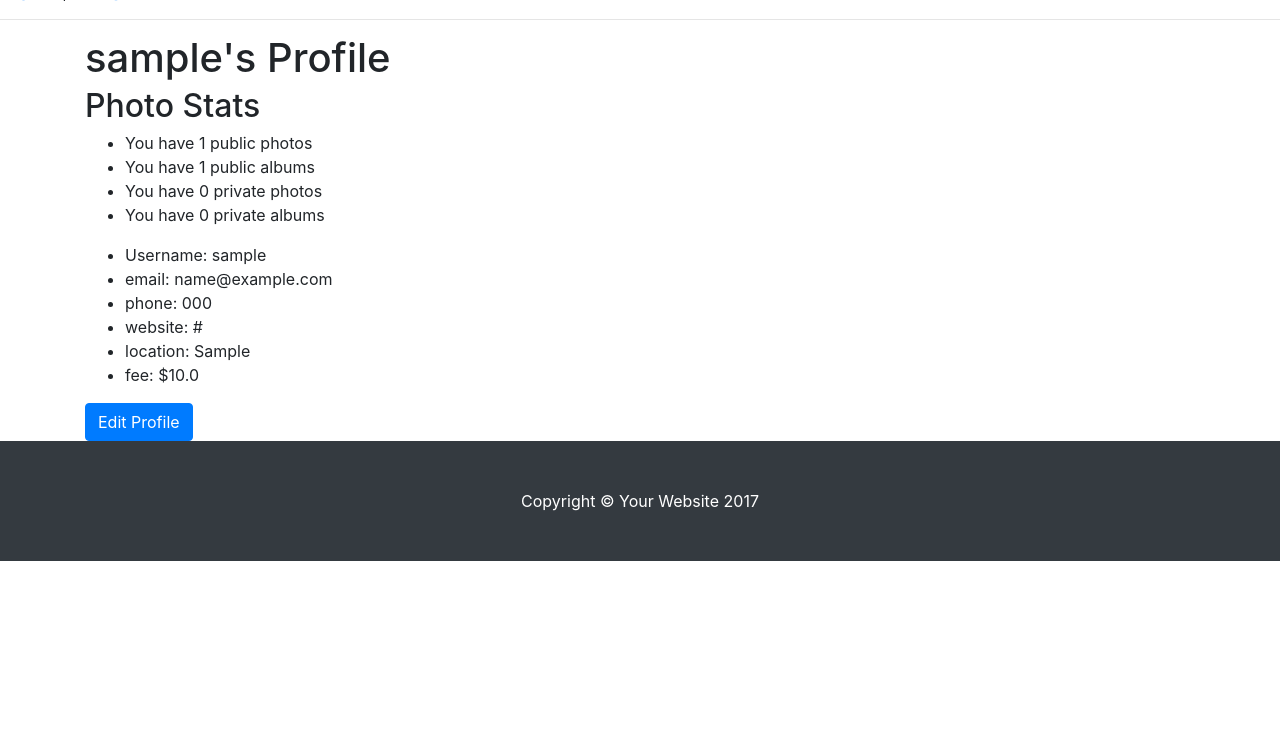
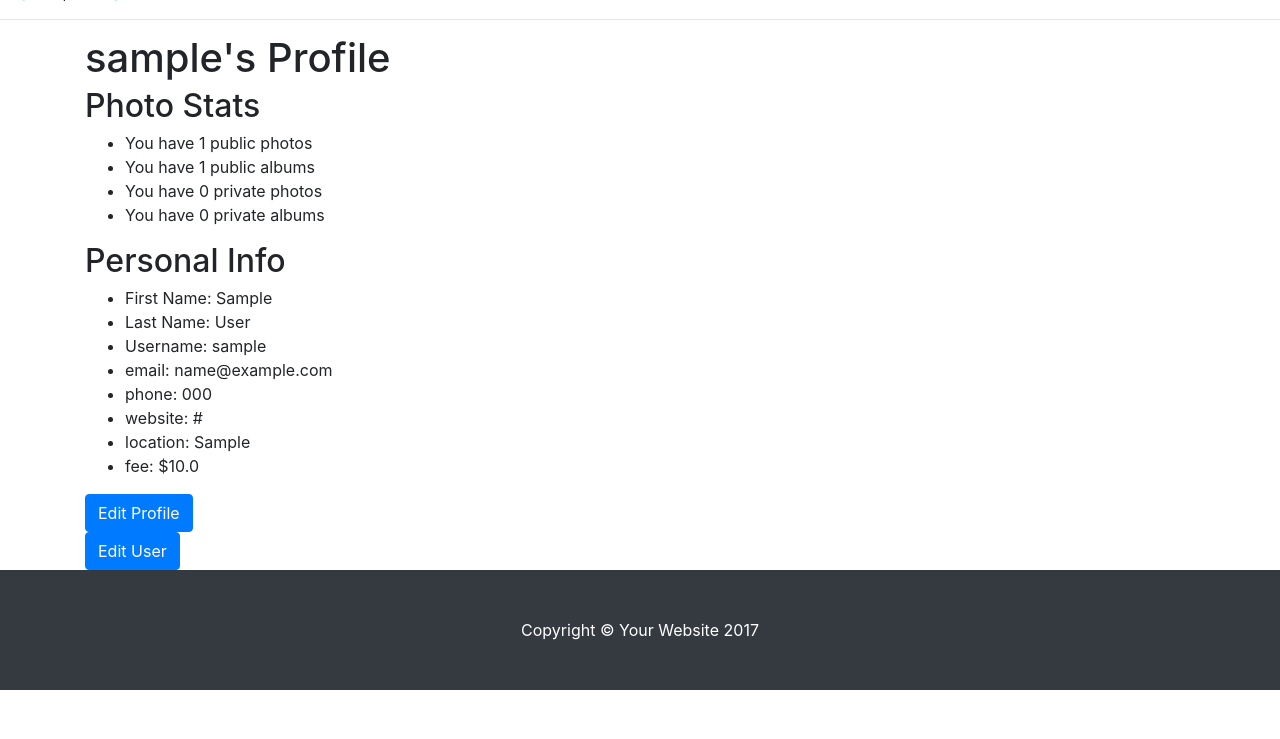
Before and after one commit to RJB888/django-imager, a Django app: page /profile/ in a window 1280 px wide. Shown: the part 61-800 px from the top of the page. Run offline with Django 3.2, Linux system fonts and the light colour scheme; a user stored in the database is signed in; tables that the repository leaves empty hold one stand-in row (values such as "Sample post"); some libraries are stand-ins or nearby versions.

Commit message:
added edit form for user

```diff
--- a/imagersite/imager_profile/views.py
+++ b/imagersite/imager_profile/views.py
@@ -2,6 +2,7 @@ from django.shortcuts import render
 from django.views.generic.edit import UpdateView
 from imager_profile.models import ImagerProfile
 from django.urls import reverse_lazy
+from django.contrib.auth.models import User
 import pdb
 # from django.http import HttpResponse
 # from django.template import loader
@@ -74,8 +75,18 @@ def other_profile_view(request, username):
 
 class UpdateProfileView(UpdateView):
     """View for updating a users profile."""
+
     template_name = "imagersite/update_profile.html"
     model = ImagerProfile
-    fields = ["STYLE_CHOICES", "SERVICES_CHOICES", "website", "location",
+    fields = ["website", "location",
               "bio", "phone", "fee", "services", "photo_styles"]
     success_url = reverse_lazy('my_profile')
+
+
+class UpdateUserView(UpdateView):
+    """View for updating a users profile."""
+
+    template_name = "imagersite/update_user.html"
+    model = User
+    fields = ["first_name", "last_name", "email"]
+    success_url = reverse_lazy('my_profile')
--- a/imagersite/imagersite/templates/imagersite/profile.html
+++ b/imagersite/imagersite/templates/imagersite/profile.html
@@ -14,8 +14,10 @@
     {% endif %}
 </div>
 <div>
-    <h2></h2>
-        <ul>
+    <h2>Personal Info</h2>
+    <ul>
+        <li>First Name: {{ profile.user.first_name }}</li>
+        <li>Last Name: {{ profile.user.last_name }}</li>
         <li>Username: {{ profile.user.username }}</li>
         <li>email: {{ profile.user.email }}</li>
         <li>phone: {{ profile.phone }}</li>
@@ -27,4 +29,7 @@
 <div>
     <a href="{% url 'update_profile' pk=profile.id %}"><button type="button" class="btn btn-primary">Edit Profile</button></a>
 </div>
+<div>
+    <a href="{% url 'update_user' pk=profile.user.id %}"><button type="button" class="btn btn-primary">Edit User</button></a>
+</div>
 {% endblock%}
--- a/imagersite/imagersite/urls.py
+++ b/imagersite/imagersite/urls.py
@@ -17,7 +17,7 @@ from django.conf.urls import url, include
 from django.contrib import admin
 from imagersite import views, settings
 from django.contrib.auth import views as log_views
-from imager_profile.views import my_proflie_view, other_profile_view, UpdateProfileView
+from imager_profile.views import my_proflie_view, other_profile_view, UpdateProfileView, UpdateUserView
 from django.conf.urls.static import static
 from imager_images import views as image_views
 # from imager_images.views import PublishedPhotoView,\
@@ -53,6 +53,8 @@ urlpatterns = [
         name="individual_album"),
     url(r'^images/albums/$', image_views.PublishedAlbumView.as_view(),
         name="public_album"),
+    url(r'^images/users/(?P<pk>\d+)', UpdateUserView.as_view(),
+        name="update_user"),
 ]
 
 
```
Also changed, not shown: imagersite/imagersite/templates/imagersite/update_user.html (added, +16 -0 lines), imagersite/imagersite/templates/imagersite/update_profile.html (renamed from imagersite/imagersite/templates/imagersite/update_prifile.html).
